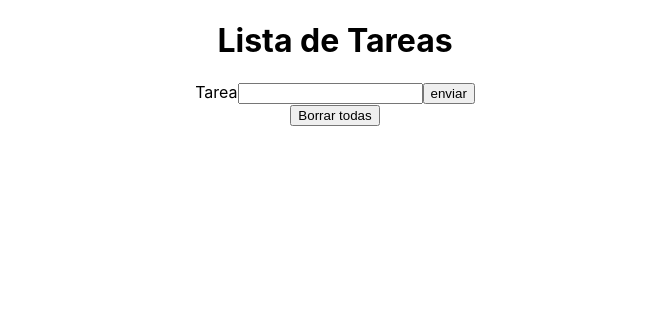
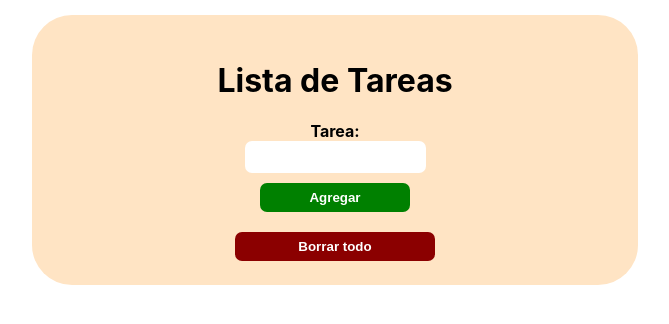
Before and after one commit to fraancofenoglio/ToDoList-and-PokeAPI-React, a React (Create React App) app: page / in a window 1280 px wide. Shown: the top 324 px of the page, without its empty margins (305-974 px from the left). Built offline with nearby package versions, Linux system fonts and the light colour scheme.

Commit message:
seccond-commit

```diff
--- a/public/styles.css
+++ b/public/styles.css
@@ -1,5 +1,61 @@
+body {
+    display: flex;
+    justify-content: center;
+}
 .container {
     display: flex;
     flex-direction: column;
     align-items: center;
+    justify-content: center;
+    background-color: bisque;
+    padding: 15px;
+    margin: 15px;
+    border-radius: 40px;
+    width: 45vw;
+    min-height: 30vh;
+    align-self: center;
 }
+
+.form {
+    min-height: 10vh;
+    display: flex;
+    flex-direction: column;
+    text-align: center;
+    justify-content: space-between;
+    align-items: center;
+
+}
+
+.inputTarea {
+    border-radius: 7px;
+    border: none;
+    height: 30px;
+    outline: none;
+    margin-bottom: 10px;
+}
+
+.agregarButton {
+    width: 150px;
+    border-radius: 7px;
+    border: none;
+    padding: 7px;
+    margin-bottom: 10px;
+    background-color: green;
+    color: white;
+    font-weight: 700;
+}
+
+.borrarButton {
+    margin-top: 10px;
+    border-radius: 7px;
+    border: none;
+    padding: 7px;
+    width: 200px;
+    background-color: darkred;
+    color: white;
+    font-weight: 700;
+
+}
+label {
+    font-weight: 700;
+}
--- a/src/App.js
+++ b/src/App.js
@@ -1,9 +1,12 @@
-import Lista from "./components/lista";
-
+import Lista from "./components/Lista";
 
 function App() {
   return (
-    <Lista></Lista>
+    <div className="container">
+
+      <Lista></Lista>
+
+    </div>
   );
 }
 
--- /dev/null
+++ b/src/components/AgregarButton.jsx
@@ -0,0 +1,7 @@
+
+export const AgregarButton = () => {
+
+    return (
+        <button className="agregarButton" type="submit">Agregar</button>
+    )
+}
--- /dev/null
+++ b/src/components/BorrarTodoButton.jsx
@@ -0,0 +1,7 @@
+export const BorrarTodoButton = ({funcionBorrarTodo}) => {
+    return (
+        <>
+            <button className="borrarButton" onClick={funcionBorrarTodo}>Borrar todo</button>
+        </>
+        )
+}
--- /dev/null
+++ b/src/components/InputText.jsx
@@ -0,0 +1,6 @@
+export const InputText = ({inputref}) => {
+
+    return (
+        <input className="inputTarea" type="text" ref={inputref}></input>
+    )
+}
--- a/src/components/lista.jsx
+++ b/src/components/lista.jsx
@@ -1,19 +1,21 @@
 import { useReducer, useRef } from "react";
+import { AgregarButton } from "./AgregarButton";
+import { BorrarTodoButton } from "./BorrarTodoButton";
+import { InputText } from "./InputText";
 
 function Lista() {
     const input = useRef();
 
     const [tareas, dispatch] = useReducer((state = [], action)=>{
-        switch (action.type) {
+        switch (action.type) { //accedemos al type del objeto action
             case "agregarTarea": {
                 return [
-                    ...state,
-                    {title: action.title}
+                    ...state, //traemos las tareas que ya teniamos
+                    {tarea: action.tarea} //cada tarea es un objeto y accedemos al titulo o lo que sea por ej con .title
                 ]
             }
             case "borrarTarea": {
-                console.log(state)
-                return state = []
+                return state = [] //borra todas las tareas
             }
             default: {
                 return state
@@ -23,35 +25,35 @@ function Lista() {
 
     function handleSubmit(e) {
         e.preventDefault();
-        dispatch({
-            type: "agregarTarea",
-            title: input.current.value
-        })
-
-        input.current.value = ""
+        if (input.current.value !== "") {
+            dispatch({
+                type: "agregarTarea",
+                tarea: input.current.value, //cada dispatch crea un objeto action que usamos para devolver un state(nueva tarea o borrarlas segun el action.type)
+            })
+        }
+        input.current.value = "" //para vaciar el input
     }
 
-
     return (
-        <div className="container">
+        <>
             <h1>Lista de Tareas</h1>
 
-            <form onSubmit={handleSubmit}>
-                <label>Tarea</label>
-                <input type="text" name="titulo" ref={input}/>
-                <input type="submit" value="enviar" />
+            <form className="form" onSubmit={handleSubmit}>
+                <label>Tarea:</label>
+                <InputText inputref={input}></InputText>
+                <AgregarButton/>
+                <BorrarTodoButton funcionBorrarTodo={() => dispatch({type: "borrarTarea"})}/>
             </form>
 
             <div className="tareas">
-                {tareas ? tareas.map((tarea, i) => (
+                {tareas && tareas.map((t, i) => ( //si existe tareas (con cond. ternario) hacemos un map() y lo mostramos si no, "div" vacio
                     <div className="tarea" key={i}>
-                        <p>► {tarea.title}</p>
+                        <p>► {t.tarea}</p>
                     </div>
-
-                )): <></>}
-                <button onClick={() => dispatch({type: "borrarTarea"})}>Borrar todas</button>
+                ))
+                }
             </div>
-        </div>
-    );
+        </>
+    );//con el boton lanzamos el dispatch que crea un objeto solo con un type, no hace falta title, porque va a borrar todo
 }
 export default Lista
```
Also changed, not shown: src/components/Form.jsx (added, +9 -0 lines).
